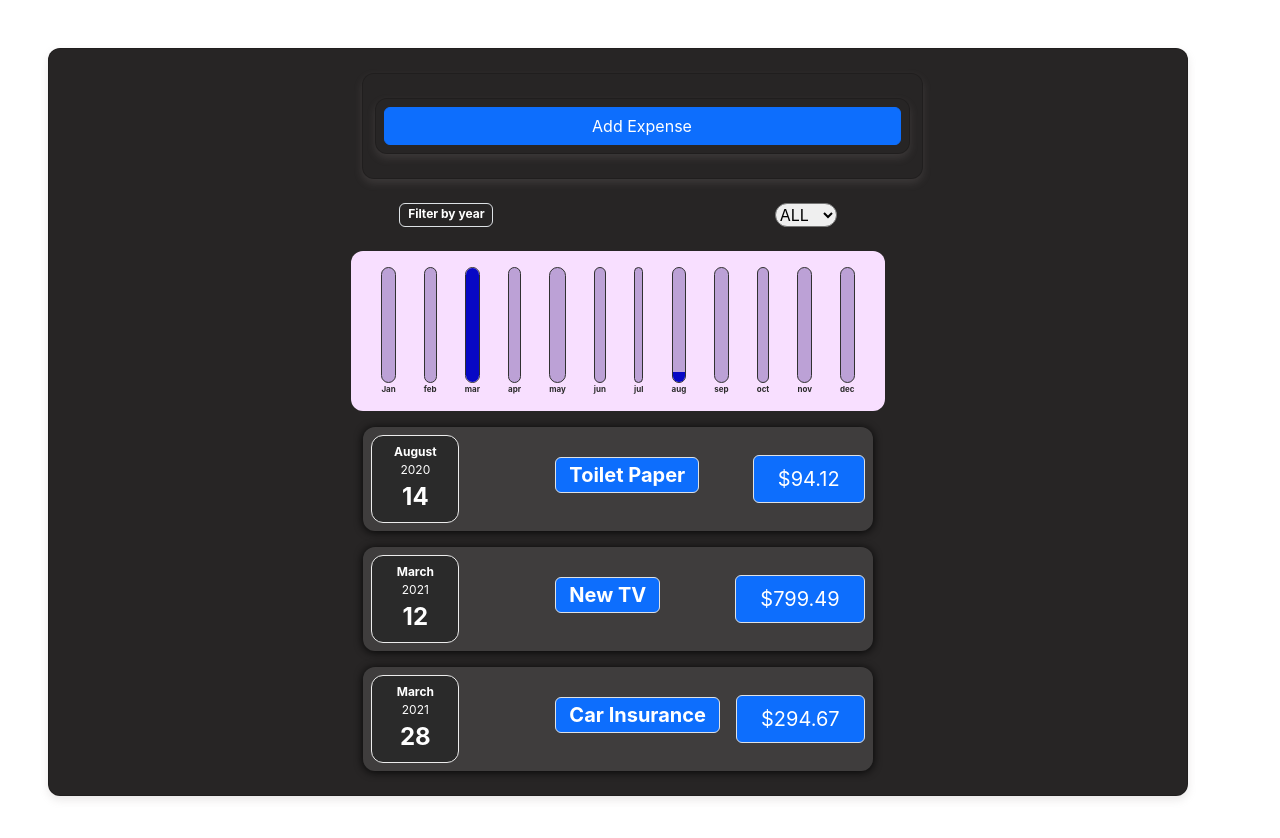
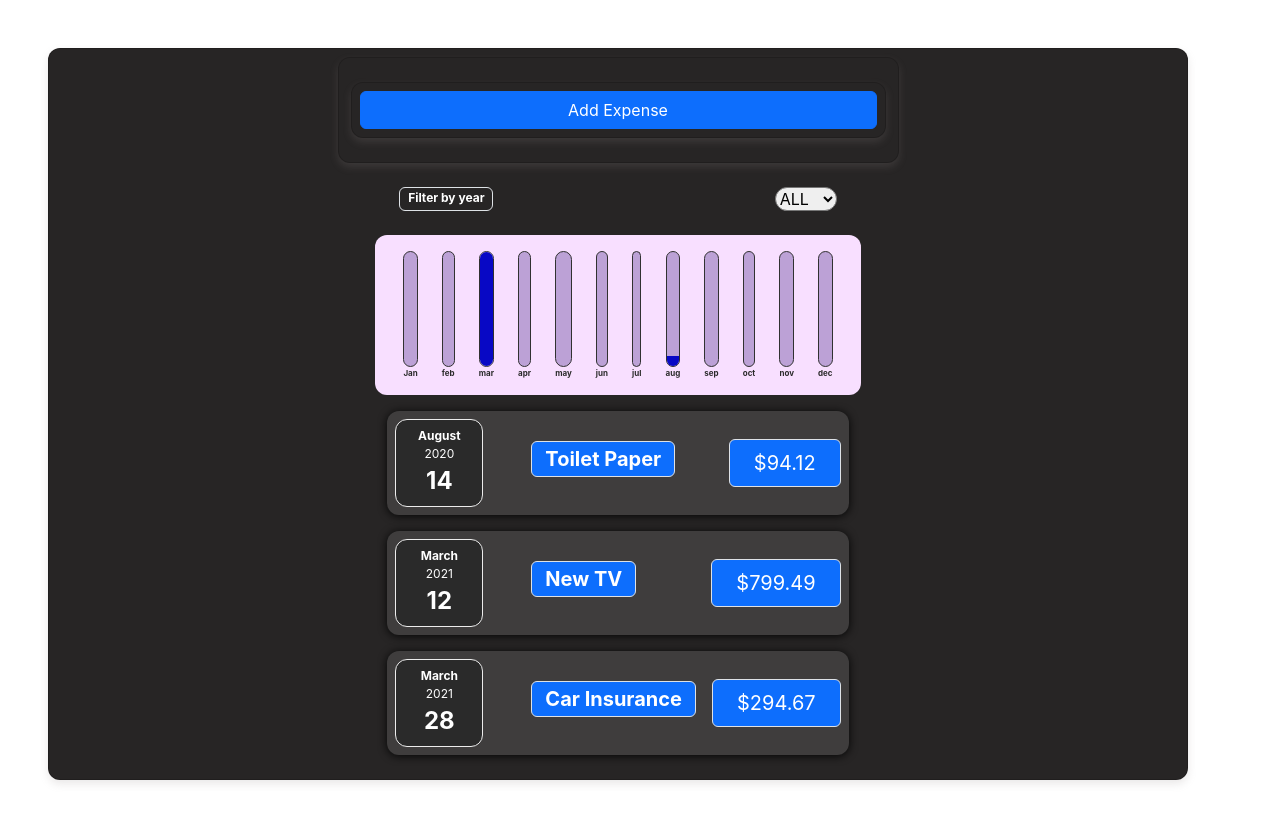
Before and after one commit to nikhilbawane8/expense-tracker, a React (Create React App) app: page / in a window 1280 px wide. Shown: the top 838 px of the page. Built offline with nearby package versions, Linux system fonts and the light colour scheme.

Commit message:
Style changed

```diff
--- a/src/components/ExpenseItem.js
+++ b/src/components/ExpenseItem.js
@@ -10,8 +10,8 @@ function ExpenseItem(props) {
       <div className="container ">
         <div className="expense-item ">
           <ExpenseDate date={props.date} />
-          <div className="ps-5 expense-item__description">
-            <h2 className="ms-5 badge border text-bg-primary">{props.title}</h2>
+          <div className="ms-5 expense-item__description">
+            <h2 className=" badge border text-bg-primary">{props.title}</h2>
             <div className="expense-item__price border btn btn-primary">
               ${props.amount}
             </div>
--- a/src/components/ExpensesFilter.js
+++ b/src/components/ExpensesFilter.js
@@ -6,11 +6,11 @@ function ExpensesFilter(props) {
   };
 
   return (
-    <div className="pt-2 pb-2 mt-3 mb-3">
+    <div className="p-2 m-3">
       <div className="d-flex justify-content-between">
-        <label className="badge border ms-5 ">Filter by year</label>
+        <label className="badge border ">Filter by year</label>
         <select
-          className="rounded-pill me-5"
+          className="rounded-pill"
           value={props.selected}
           onChange={dropdownChangeHandler}
         >
--- a/src/components/NewExpense/ExpenseForm.js
+++ b/src/components/NewExpense/ExpenseForm.js
@@ -37,8 +37,8 @@ const ExpenseForm = (props) => {
   return (
     <div>
       <form onSubmit={submitHandler}>
-        <div className="  p-4">
-          <div className=" row">
+        <div className=" p-4">
+          <div className="row">
             {isVisible && (
               <>
                 <div className="col-lg-6 col-md-6 col-sm-6  p-2">
@@ -99,14 +99,14 @@ const ExpenseForm = (props) => {
               </div>
             )}
             {!isVisible && (
-              <div className=" card  p-2">
-                <button className=" btn btn-primary " onClick={setIsVisible}>
+              <div className="card p-2">
+                <button className="btn btn-primary" onClick={setIsVisible}>
                   Add Expense
                 </button>
               </div>
             )}
             {isVisible && (
-              <div className=" col-lg-2 col-md-2 col-sm-3 mt-5 pt-2 ">
+              <div className=" col-lg-2 col-md-2 col-sm-3 mt-5 ms-4 p-2">
                 <button type="submit" className="btn btn-primary ">
                   Submit
                 </button>
--- a/src/components/NewExpense/NewExpense.js
+++ b/src/components/NewExpense/NewExpense.js
@@ -11,7 +11,7 @@ const NewExpense = (props) => {
   };
 
   return (
-    <div className="card mt-3 ms-5  col-lg-6 col-md-12 col-sm-12 ">
+    <div className="card col-lg-6 col-md-12 col-sm-12 ">
       <ExpenseForm onSaveExpenseData={saveExpenseDataHandler} />
     </div>
   );
```
